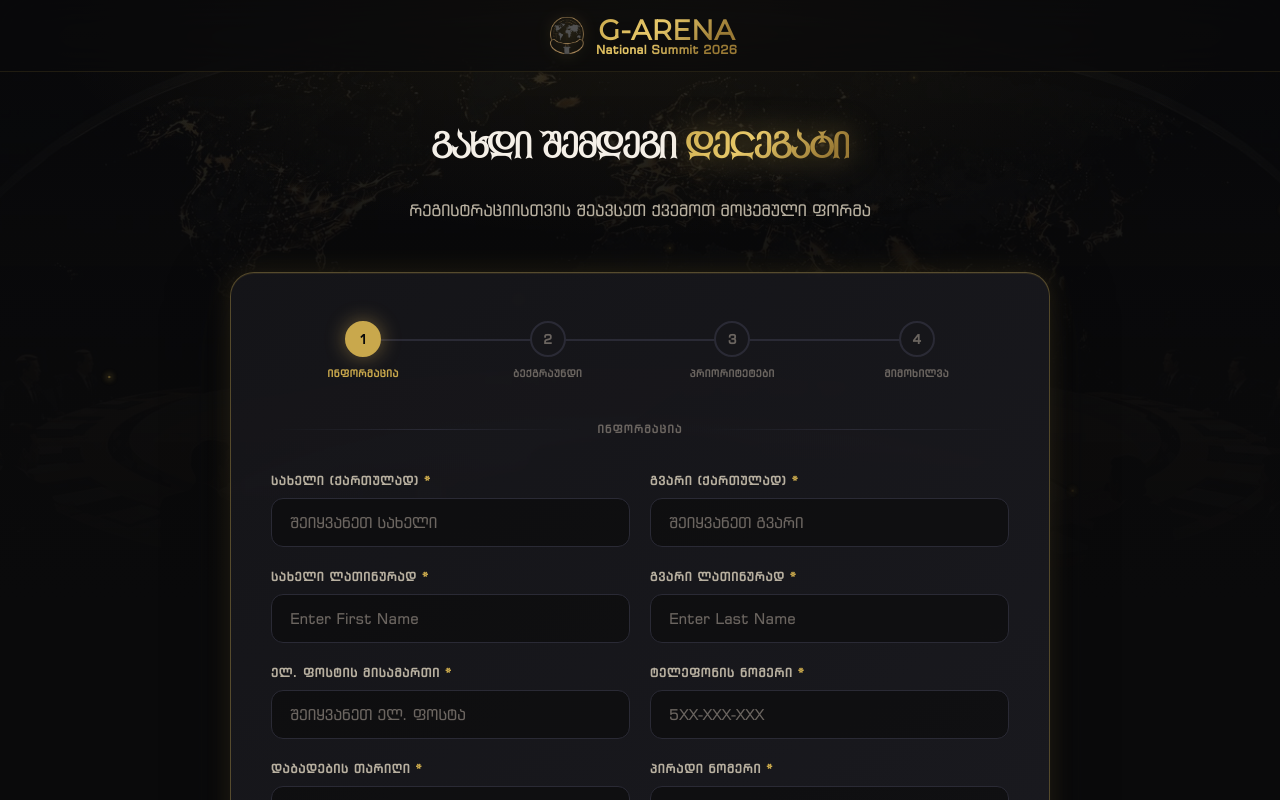
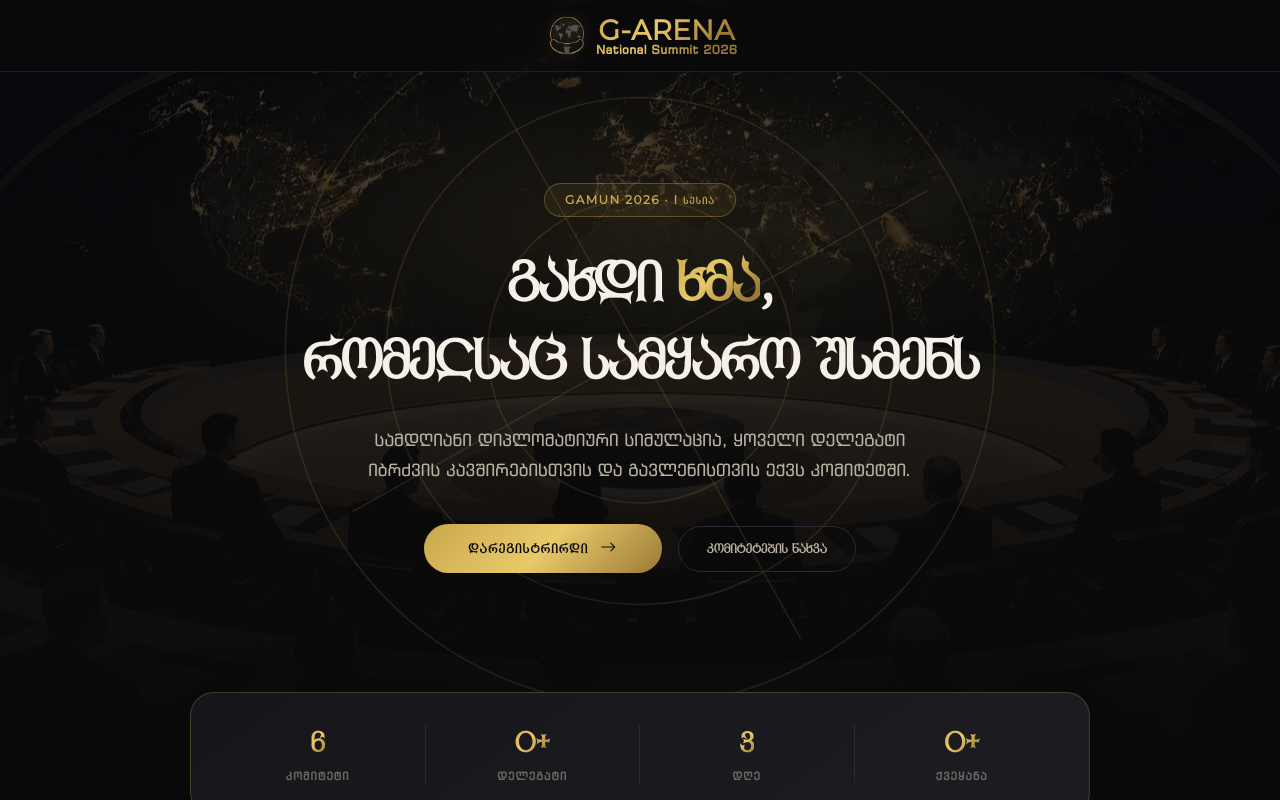
Before and after one commit to GuramiGorgadze/global-arena, a React (Vite) app in the folder frontend/: page / in a window 1280 px wide. Shown: the top 800 px of the page. Built offline with nearby package versions, Linux system fonts and the light colour scheme; what @plausible-analytics/tracker would draw is missing.

Commit message:
configuring home page

```diff
--- a/frontend/src/App.jsx
+++ b/frontend/src/App.jsx
@@ -4,13 +4,17 @@ import './styles/style.scss';
 import { Toaster } from 'react-hot-toast';
 import { Routes, Route } from 'react-router-dom';
 import { Navbar, Footer, Main } from './layouts';
-import { Home } from './routes'
+import { Home } from './routes';
 import useDocumentTitle from './hooks/useDocumentTitle';
 import useScrollTop from './hooks/useScrollTop';
+
+const APPLICATIONS_HOST = 'applications.g-arena.org';
 
 function App() {
   useDocumentTitle();
   useScrollTop();
+
+  const isApplicationsSite = window.location.hostname === APPLICATIONS_HOST;
 
   return (
     <>
@@ -42,16 +46,20 @@ function App() {
       <Navbar />
       <Main>
         <ScrollToTopButton />
+        {isApplicationsSite ? (
+          <Registration />
+        ) : (
           <Routes>
-          {/* <Route
+            <Route
               path="/"
               element={<Home />}
-          /> */}
+            />
             <Route
               path="*"
               element={<Registration />}
             />
           </Routes>
+        )}
       </Main>
       <Footer />
     </>
```
Also changed, not shown: frontend/src/components/Registration.jsx (+0 -19 lines). Lines whose indentation alone changed are shown as unchanged.
